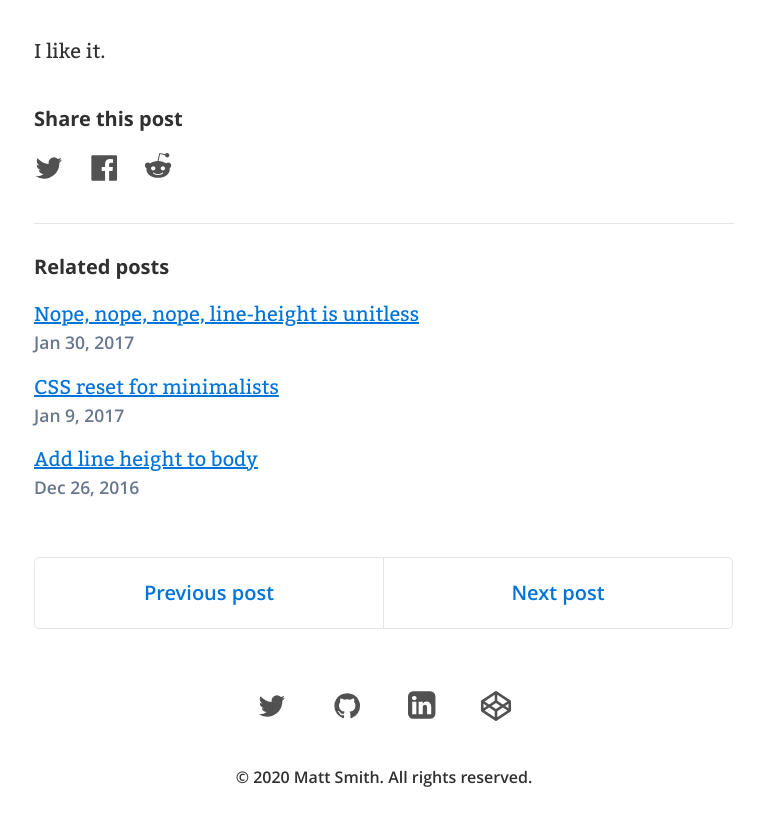
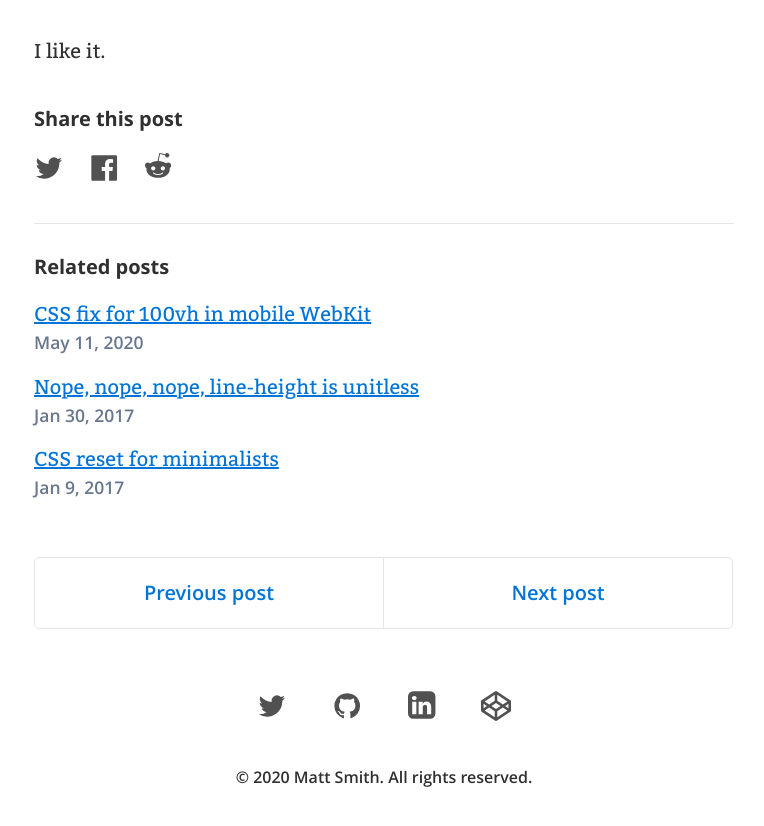
Before and after one commit to AllThingsSmitty/allthingssmitty.github.io, a Jekyll site: the page built from _posts/2016-11-28-use-attribute-selectors-with-empty-links.md, in a window 1280 px wide, cut to the strip 964-1795 px from the top of the page. Shown: the top 826 px of the strip, without its empty margins (256-1020 px from the left). Built offline with Jekyll 4.4.1, drawn with Linux system fonts in a browser that asks for light colours; comment, search, counter and statistics services are not loaded; some of the changed lines change nothing that is shown.

Commit message:
Add new post

````diff
--- /dev/null
+++ b/_posts/2020-05-11-css-fix-for-100vh-in-mobile-webkit.md
@@ -0,0 +1,66 @@
+---
+layout: post
+title: CSS fix for 100vh in mobile WebKit
+description: WebKit handles 100vh in a way that differs from other browsers, which can complicate some layouts. But using -webkit-fill-available might be a good enough alternative to get by.
+image: img/posts/sunset-home-office-min.jpg
+tags: [CSS]
+comments: true
+---
+
+Not long ago there was some buzz around how WebKit handles `100vh` in CSS, essentially ignoring the bottom edge of the browser viewport. Some have suggested avoid using `100vh`, others have come up with [different alternatives](https://medium.com/@susiekim9/how-to-compensate-for-the-ios-viewport-unit-bug-46e78d54af0d){:rel="external"} to work around the problem. In fact, this issue goes further back a few years when Nicolas Hoizey [filed a bug with WebKit](https://nicolas-hoizey.com/articles/2015/02/18/viewport-height-is-taller-than-the-visible-part-of-the-document-in-some-mobile-browsers/){:rel="external"} on the subject (the short of it: WebKit says this is "intentional" <span class="emoji-x-sm" role="img" aria-label="emoji face with monocle">&#x1F9D0;</span>).
+
+The other day I was doing some work with a basic flexbox layout -- header, main, sticky footer -- the kind we've all seen and used many times before:
+
+```html
+<header>HEADER GOES HERE</header>
+<main>MAIN GOES HERE</main>
+<footer>FOOTER GOES HERE</footer>
+```
+
+```css
+body {
+  display: flex;
+  flex-direction: column;
+  margin: 0;
+  min-height: 100vh;
+}
+
+main {
+  flex: 1;
+}
+```
+
+ I began running some browser tests on my iPhone, and that's when I noticed that my sticky footer wasn't looking so sticky:
+
+<img src="/img/posts/2020-05-11-css-fix-for-100vh-in-mobile-webkit-01.png" alt="Mobile screen showing sticky footer below Safari's menu bar" height="auto" width="auto" class="center" />
+
+The footer was hiding below Safari's menu bar. This is the `100vh` bug (feature?) that Nicolas originally uncovered and reported. I did a little sleuthing -- hoping that maybe by now a non-hacky fix had been found -- and that's when I stumbled upon my own solution (btw, it's totally hacky):
+
+<div class="embed">
+  <blockquote class="twitter-tweet tw-align-center"><p lang="en" dir="ltr">🔥 TIL a <a href="https://twitter.com/hashtag/CSS?src=hash&amp;ref_src=twsrc%5Etfw">#CSS</a> trick to handle that annoying mobile viewport bug with `100vh` in WebKit (iOS Safari)! <a href="https://twitter.com/hashtag/WebDev?src=hash&amp;ref_src=twsrc%5Etfw">#WebDev</a> <a href="https://twitter.com/hashtag/ProTip?src=hash&amp;ref_src=twsrc%5Etfw">#ProTip</a> <a href="https://t.co/lefD0Klqzd">pic.twitter.com/lefD0Klqzd</a></p>&mdash; Matt Smith (@AllThingsSmitty) <a href="https://twitter.com/AllThingsSmitty/status/1254151507412496384?ref_src=twsrc%5Etfw">April 25, 2020</a></blockquote>
+  <script async src="https://platform.twitter.com/widgets.js" charset="utf-8"></script>
+</div>
+
+## Using -webkit-fill-available
+
+The idea behind `-webkit-fill-available` -- at least at one point -- was to allow for an element to intrinsically fit into a particular layout, i.e., fill the available space for that property. At the moment [intrinsic values](https://caniuse.com/#feat=intrinsic-width){:rel="external"} like this aren't fully supported by the CSSWG.
+
+However, the above problem is specifically in WebKit, which _does_ support `-webkit-fill-available`. So with that in mind, I added it to my ruleset with `100vh` as the fallback for all other browsers.
+
+```css
+body {
+  min-height: 100vh;
+  /* mobile viewport bug fix */
+  min-height: -webkit-fill-available;
+}
+```
+
+And now the sticky footer is right where I want it to be in mobile Safari!
+
+<img src="/img/posts/2020-05-11-css-fix-for-100vh-in-mobile-webkit-02.png" alt="Mobile screen showing sticky footer at the bottom of the viewport above Safari's menu bar" height="auto" width="auto" class="center" />
+
+## Does this really work?
+
+The jury seems to be out on this. I've had no problems with any of the tests I've run and I'm using this method in production right now. But I did receive a number of responses to my tweet pointing to other possible problems with using this (the effects of rotating devices, Chrome not completely ignoring the property, etc.).
+
+Will `-webkit-fill-available` work in every scenario? Probably not, cuz let's be honest: this is the web, and it can be damn hard to build. But, if you're having a problem with `100vh` in WebKit and you're looking for a CSS alternative, you might want to try this.
--- a/_sass/_posts.scss
+++ b/_sass/_posts.scss
@@ -10,6 +10,16 @@
 
     &.more {
       font-family: $secondary-font-family-semibold;
+    }
+  }
+
+  img.center {
+    border: 1px solid #d5d5d5;
+    margin: 0 auto;
+    width: 65%;
+
+    @media only screen and (max-width: $large-breakpoint) {
+      width: 85%;
     }
   }
 }
@@ -45,10 +55,6 @@
   svg {
     margin-right: .15rem;
     vertical-align: top;
-
-    @media only screen and (max-width: $large-breakpoint) {
-      vertical-align: text-top;
-    }
   }
 }
 
@@ -79,7 +85,6 @@
     li {
       display: inline-block;
       list-style: none;
-      margin-right: .25rem;
     }
   }
 }
````
Also changed, not shown: img/posts/2020-05-11-css-fix-for-100vh-in-mobile-webkit-01.png (added), img/posts/2020-05-11-css-fix-for-100vh-in-mobile-webkit-02.png (added).
